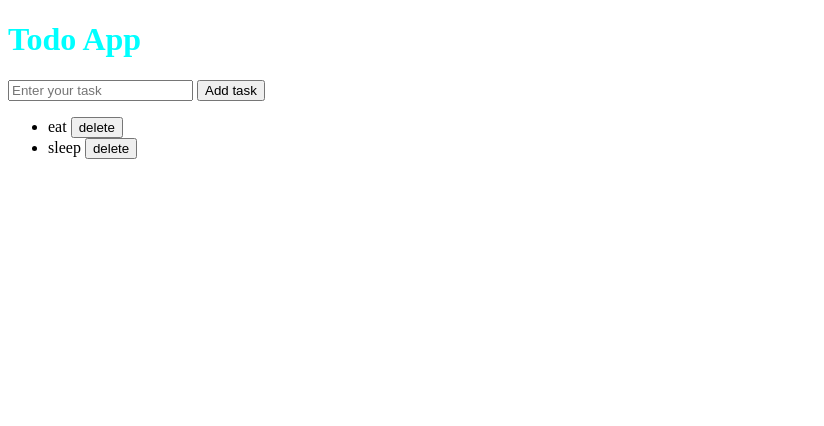
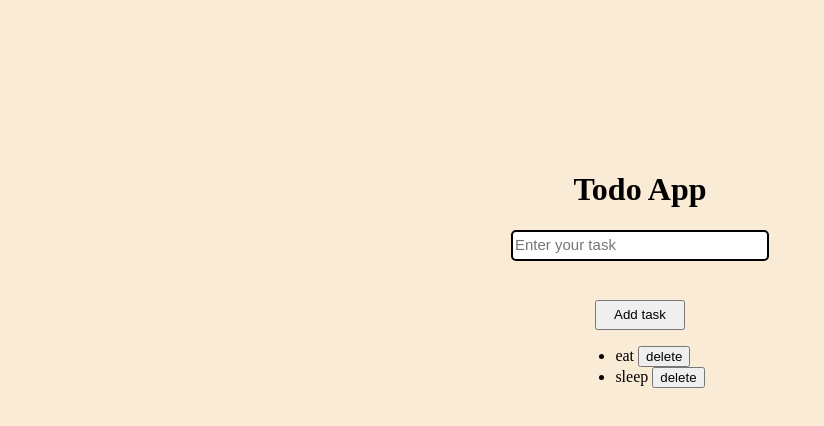
Before and after one commit to anantraj0018/todo-list-app, a plain HTML site: page index.html in a window 1280 px wide. Shown: the whole page, without its empty margins (0-824 px from the left). Drawn offline with Linux system fonts and the light colour scheme.

Commit message:
css-changes

```diff
--- a/index.html
+++ b/index.html
@@ -7,13 +7,21 @@
     <link rel="stylesheet" href="style.css" />
 </head>
 <body>
+    <div id="hed">
     <h1>Todo App</h1>
-    <input placeholder="Enter your task"/>
-    <button>Add task</button>
+    </div>
+    <div id="input">
+    <input placeholder="Enter your task"/ id="p1">
+    </div>
+    <div id="buttons">
+    <button id="ad1">Add task</button>
+    </div>
+    <div id="lists">
     <ul>
         <li>eat <button class="delete">delete</button></li>
         <li>sleep   <button class="delete">delete</button></li>
     </ul>
+    </div>
     <script src="script.js"></script>
 </body>
 </html>
--- a/style.css
+++ b/style.css
@@ -1,3 +1,42 @@
+body{
+    background-color:antiquewhite;
+
+}
+#hed{
+    display: flex;
+    justify-content: center;
+    margin-top: 150px;
+}
+#input{
+    display: flex;
+    justify-content: center;
+    height: 60px;
+}
+#p1{
+    height: 25px;
+    width: 250px;
+    border: 2px solid black;
+    border-radius: 5px;
+}
+#buttons{
+    display: flex;
+    justify-content: center;
+    margin-top: 10px;
+}
+#ad1{
+    width: 90px;
+    height: 30px;
+}
+#lists{
+    display: flex;
+    justify-content: center;
+
+}
+input::placeholder,
+textarea::placeholder {
+  font-size: 15px;
+}
+
 h1{
-    color: aqua;
+    color: black;
 }
```
